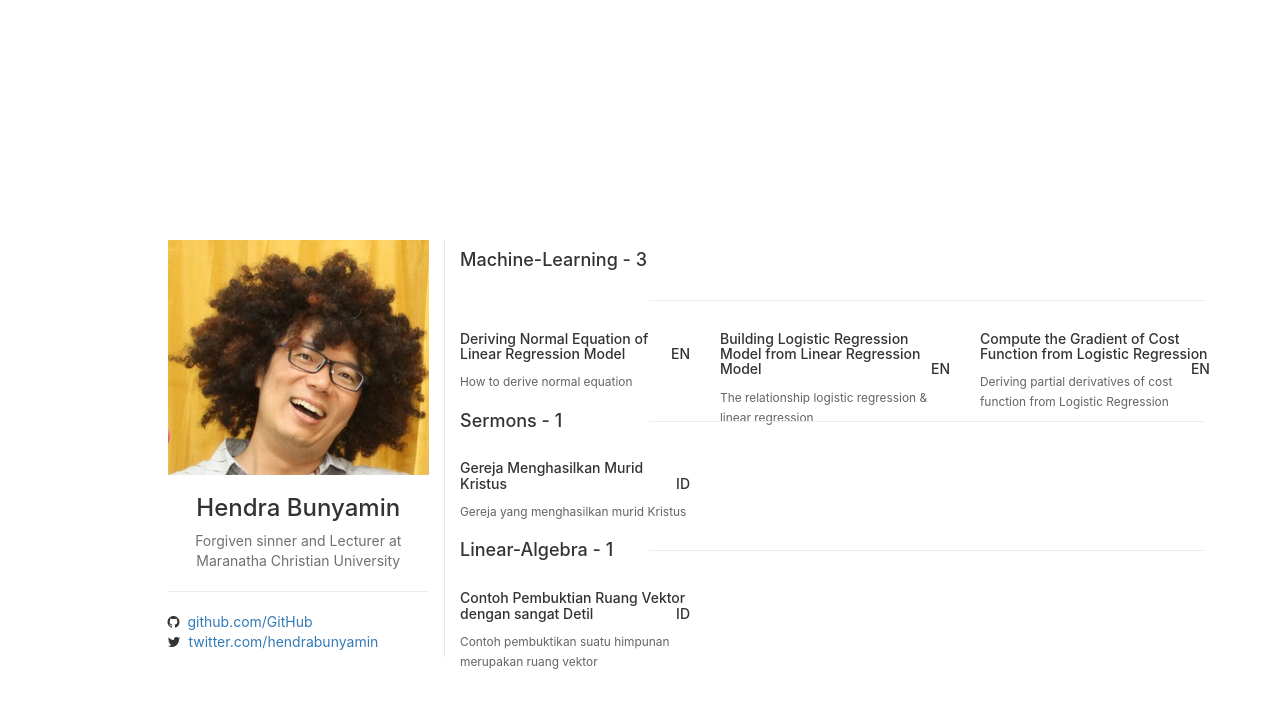
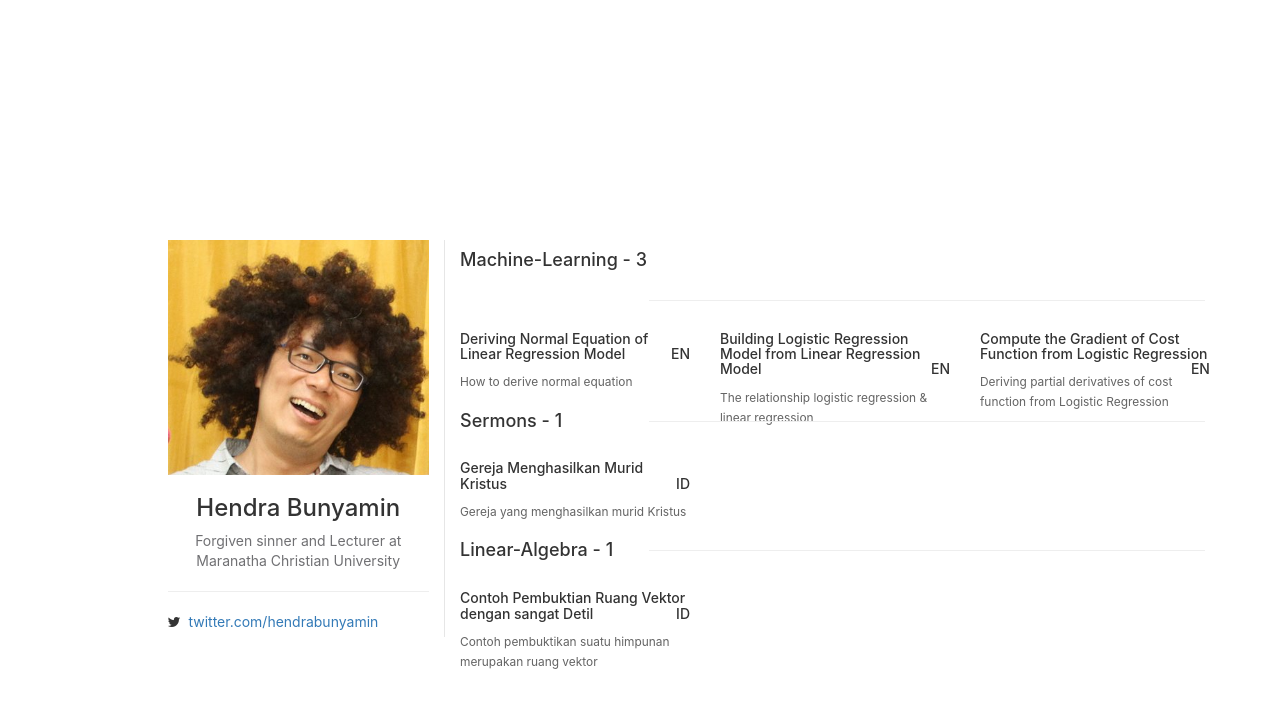
Before and after one commit to jethroGIT/jethrogit.github.io, a Jekyll site: the page built from index.html, in a window 1280 px wide. Shown: the top 708 px of the page. Built offline with Jekyll 4.4.1, drawn with Linux system fonts in a browser that asks for light colours.

Commit message:
Remove github username

```diff
--- a/_includes/left_bar.html
+++ b/_includes/left_bar.html
@@ -16,9 +16,9 @@
     <div class="hidden-xs hidden-sm hidden-md" style="margin-bottom:5px;">
         <hr >
 
-        {% if site.github %}
+<!---        {% if site.github %}
         <i class="fa fa-github fw"></i><a href="https://github.com/{{ site.github }}"> github.com/{{ site.github }}</a>    <br />
-        {% endif %}
+        {% endif %} --->
 
         {% if site.twitter %}
         <i class="fa fa-twitter fw"></i><a href="https://twitter.com/{{ site.twitter }}"> twitter.com/{{ site.twitter }}</a>    <br />
```
